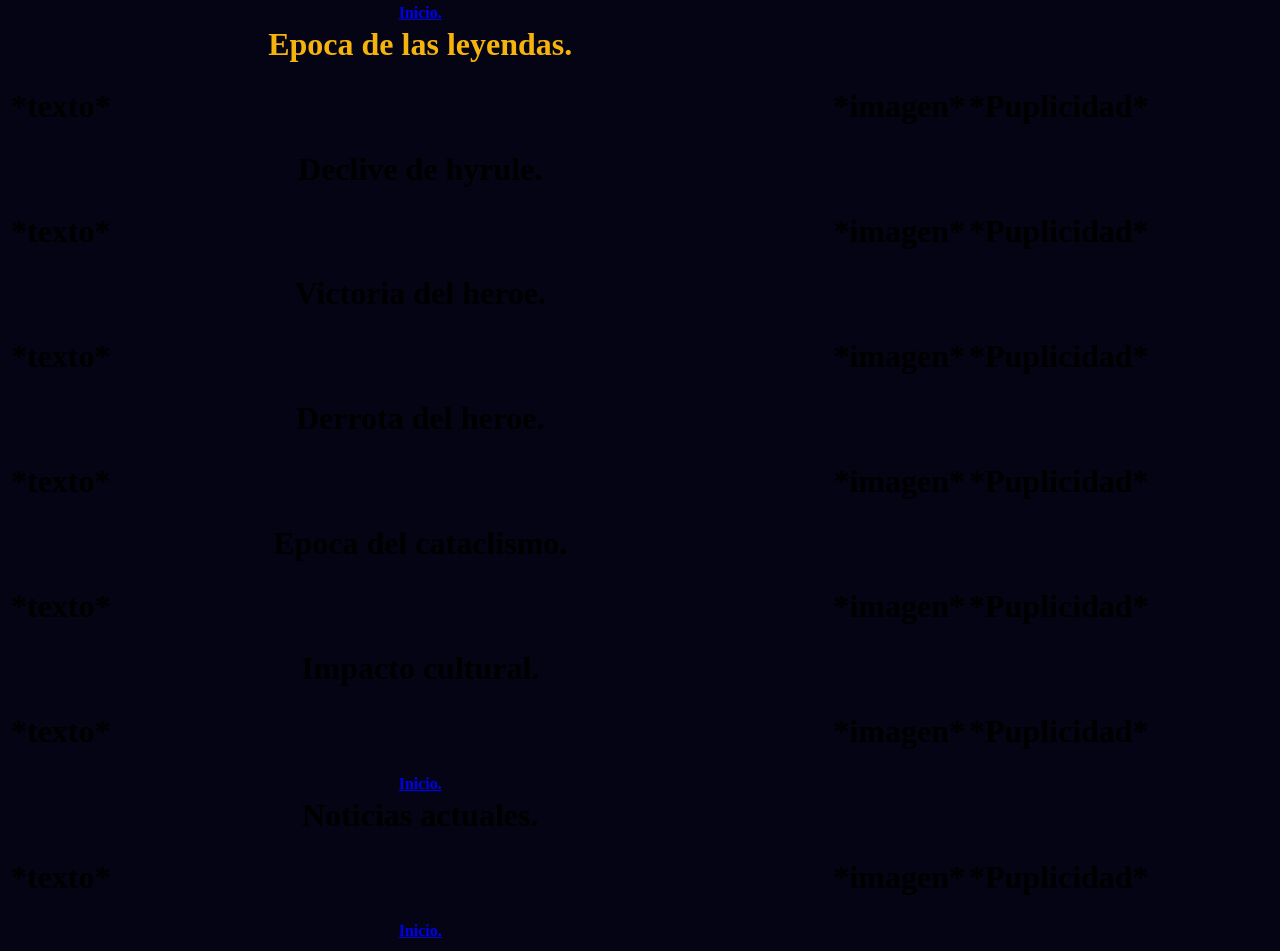
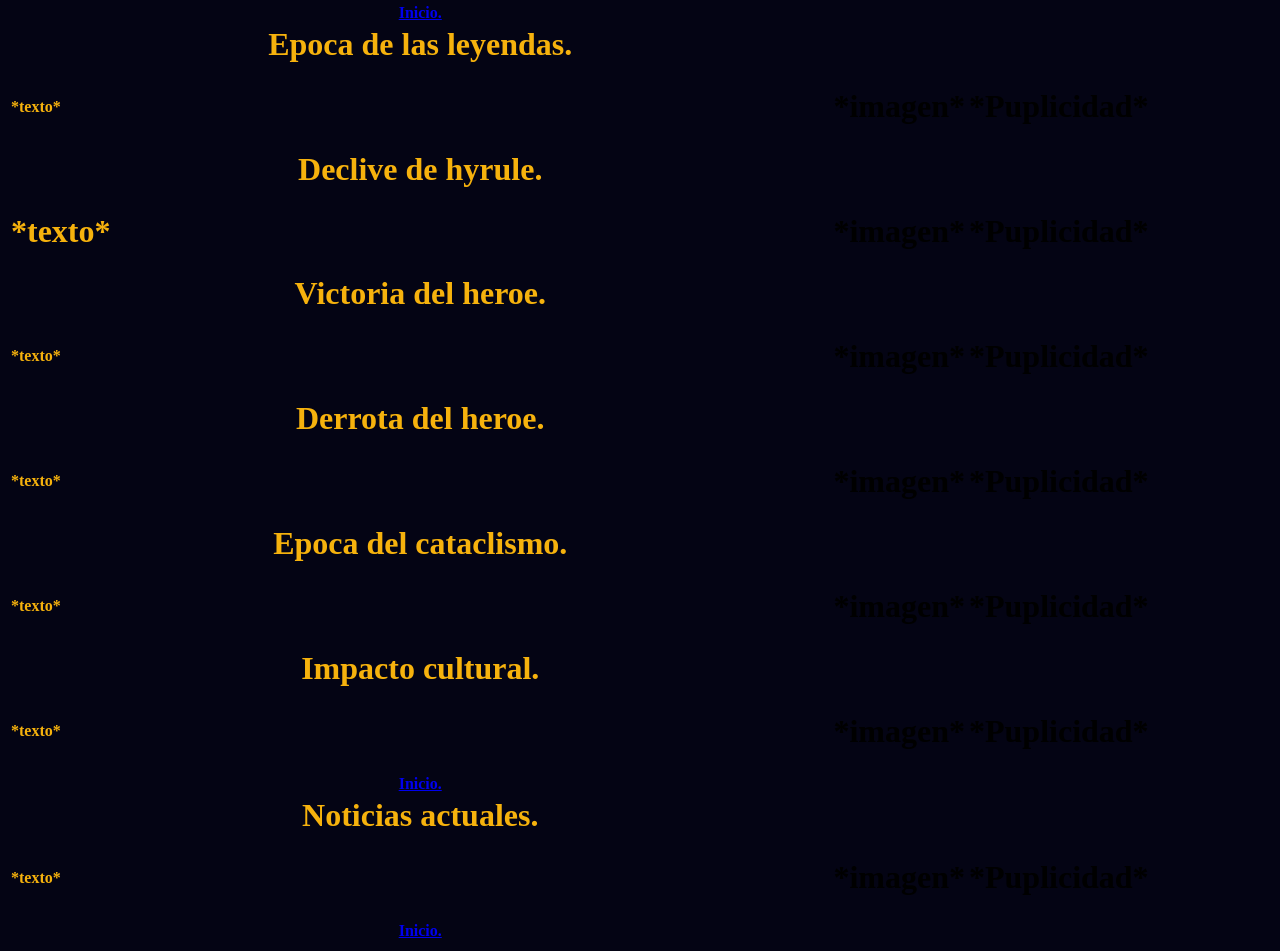
Before and after one commit to Yvelty/TriSab, a plain HTML site: page index.html in a window 1280 px wide. Shown: the part 1034-1985 px from the top of the page. Drawn offline with Linux system fonts and the light colour scheme.

Commit message:
Update index.html

```diff
--- a/index.html
+++ b/index.html
@@ -33,7 +33,7 @@
      </tr>
     <th><a HREF="#Inicio"> Inicio. </a></th>
    </tr>
-    <th><h1 style="color=#f6b20d"><a name="seccion2">Historia de los juegos.</a></h1></th>
+    <th><h1 style="color:#f6b20d"><a name="seccion2">Historia de los juegos.</a></h1></th>
 </tr>
     <td><h4 style="color:#f6b20d">La serie se centra en un protagonista: Link, el único jugable en toda la saga. A menudo, a Link se le da la tarea de rescatar a la Princesa Zelda de las garras de Ganondorf (principal antagonista de la saga), en Hyrule (principal lugar en que desarrolla la saga). Sin embargo, han aparecido otros antagonistas, como Vaati o El Heraldo de la Muerte. La historia implica a una reliquia sagrada conocida como Trifuerza, un conjunto de tres triángulos de oro, con las más importantes omnipotencias.En total se divide en 2 epocas.</h4></td>
       </tr>
@@ -41,45 +41,45 @@
 </tr>
     <th><h1 style="color:#f6b20d">Epoca de las leyendas.</h1></th>
 </tr>
-    <td><h1>*texto*</h1></td>
+    <td><h4 style="color:#f6b20d">*texto*</h4></td>
     <td><h1>*imagen*</h1></td>
     <td><h1>*Puplicidad*</h1></td>
 </tr>
-    <th><h1>Declive de hyrule.</h1></th>
+    <th><h1 style="color:#f6b20d">Declive de hyrule.</h1></th>
 </tr>
-    <td><h1>*texto*</h1></td>
+    <td><h1 style="color:#f6b20d">*texto*</h1></td>
     <td><h1>*imagen*</h1></td>
     <td><h1>*Puplicidad*</h1></td>
 </tr>
-    <th><h1>Victoria del heroe.</h1></th>
+    <th><h1 style="color:#f6b20d">Victoria del heroe.</h1></th>
 </tr>
-    <td><h1>*texto*</h1></td>
+    <td><h4 style="color:#f6b20d">*texto*</h4></td>
     <td><h1>*imagen*</h1></td>
     <td><h1>*Puplicidad*</h1></td>
 </tr>
-    <th><h1>Derrota del heroe.</h1></th>
+    <th><h1 style="color:#f6b20d">Derrota del heroe.</h1></th>
 </tr>
-    <td><h1>*texto*</h1></td>
+    <td><h4 style="color:#f6b20d">*texto*</h4></td>
     <td><h1>*imagen*</h1></td>
     <td><h1>*Puplicidad*</h1></td>
 </tr>
-    <th><h1>Epoca del cataclismo.</h1></th>
+    <th><h1 style="color:#f6b20d">Epoca del cataclismo.</h1></th>
 </tr>
-    <td><h1>*texto*</h1></td>
+    <td><h4 style="color:#f6b20d">*texto*</h4></td>
     <td><h1>*imagen*</h1></td>
     <td><h1>*Puplicidad*</h1></td>
 </tr>
-    <th><h1><a name="seccion3">Impacto cultural.</a></h1></th>
+    <th><h1 style="color:#f6b20d"><a name="seccion3">Impacto cultural.</a></h1></th>
 </tr>
-    <td><h1>*texto*</h1></td>
+    <td><h4 style="color:#f6b20d">*texto*</h4></td>
     <td><h1>*imagen*</h1></td>
     <td><h1>*Puplicidad*</h1></td>
       </tr>
     <th><a HREF="#Inicio"> Inicio. </a></th>
 </tr>
-    <th><h1><a name="seccion4">Noticias actuales.</a></h1></th>
+    <th><h1 style="color:#f6b20d"><a name="seccion4">Noticias actuales.</a></h1></th>
 </tr>
-    <td><h1>*texto*</h1></td>
+    <td><h4 style="color:#f6b20d">*texto*</h4></td>
     <td><h1>*imagen*</h1></td>
     <td><h1>*Puplicidad*</h1></td>
       </tr>
```
